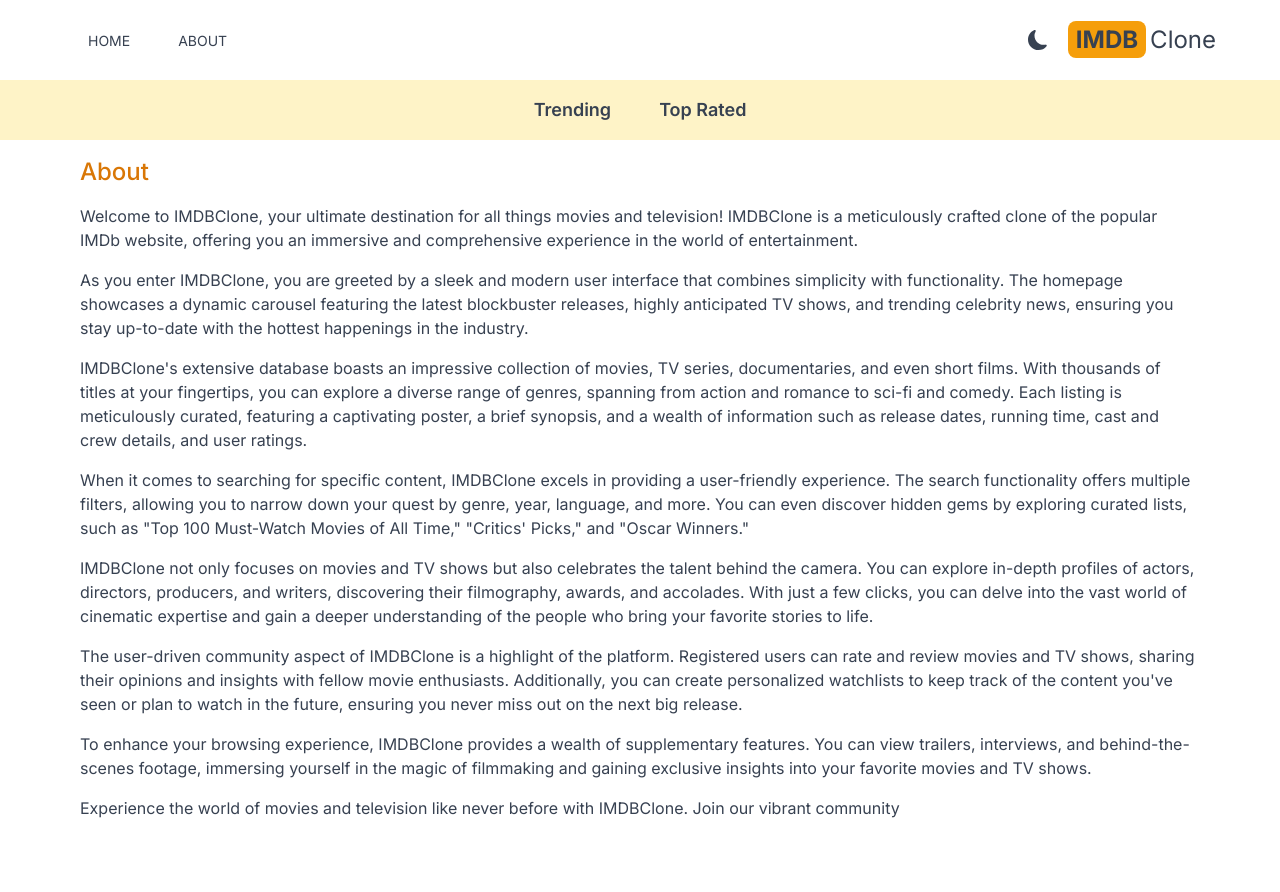
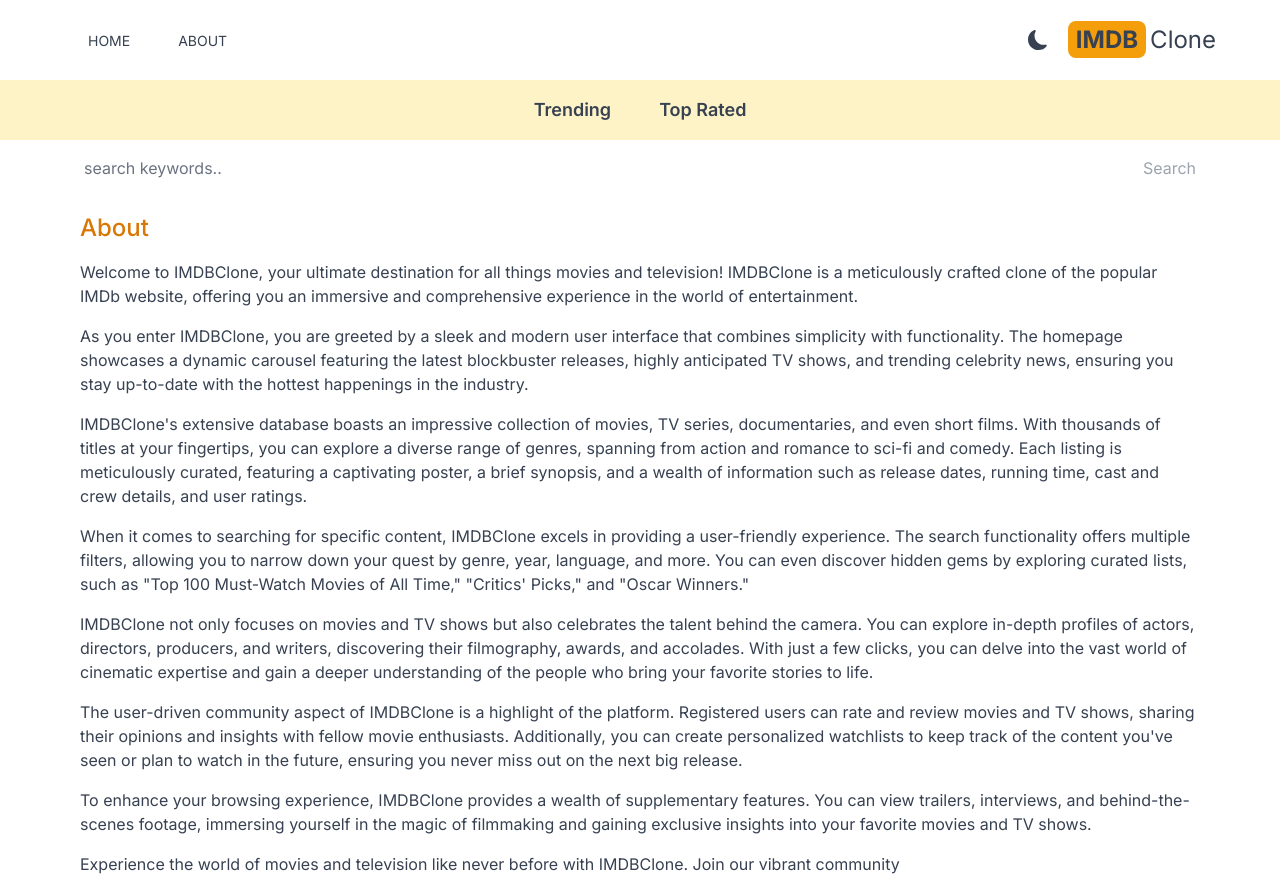
Before and after one commit to KTReimers/imdbclone, a Next.js app: page /about in a window 1280 px wide. Before the commit the page ends 836 px from the top, so only its background shows below. Built offline with nearby package versions, Linux system fonts and the light colour scheme.

Commit message:
Added searchability

```diff
--- a/src/app/layout.js
+++ b/src/app/layout.js
@@ -1,5 +1,6 @@
 import Header from '../components/Header'
 import NavBar from '../components/NavBar'
+import SearchBox from '../components/SearchBox'
 import Providers from './Providers'
 import './globals.css'
 import { Inter } from 'next/font/google'
@@ -24,6 +25,7 @@
         {/* Navbar */}
         <NavBar />
         {/* SearchBox */}
+        <SearchBox />
         {children}
         </Providers>
         </body>
--- /dev/null
+++ b/src/app/search/[searchTerm]/page.jsx
@@ -0,0 +1,21 @@
+import Results from '@/src/components/Results'
+import React from 'react'
+
+export default async function SearchPage({ params }) {
+    const res = await fetch(`https://api.themoviedb.org/3/search/movie?api_key=${process.env.API_KEY}&query=${params.searchTerm}&language=en-US&include_adult=false`)
+
+    if(!res.ok){
+        throw new Error("Error fetching data")
+    }
+
+    const data = await res.json()
+    const results = data.results
+    return (
+        <div>
+            {results && results.length === 0 && (
+                <h1 className="text-center pt-6">No results found</h1>
+            )}
+            {results && <Results results={results} />}
+        </div>
+    )
+}
--- /dev/null
+++ b/src/components/SearchBox.jsx
@@ -0,0 +1,19 @@
+'use client'
+import React, { useState } from 'react'
+import { useRouter } from 'next/navigation'
+
+export default function SearchBox() {
+    const [search, setSearch] = useState("")
+    const router = useRouter()
+    function handleSubmit(e){
+        e.preventDefault()
+        if(!search) return;
+        router.push(`/search/${search}`)
+    }
+    return (
+        <form className="flex max-w-6xl mx-auto justify-between items-center px-5" onSubmit={handleSubmit}>
+            <input value={search} type="text" placeholder="search keywords.." className="w-full h-14 rounded-sm placeholder-gray-500 outline-none bg-transparent flex-1" onChange={(e) => setSearch(e.target.value)}  />
+            <button type="submit" className="text-amber-500 disabled:text-gray-400" disabled={!search}>Search</button>
+        </form>
+    )
+}
```
